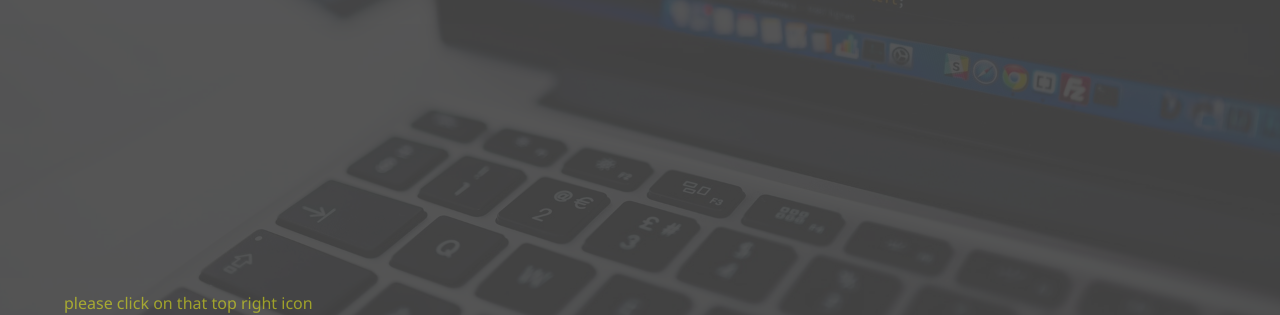
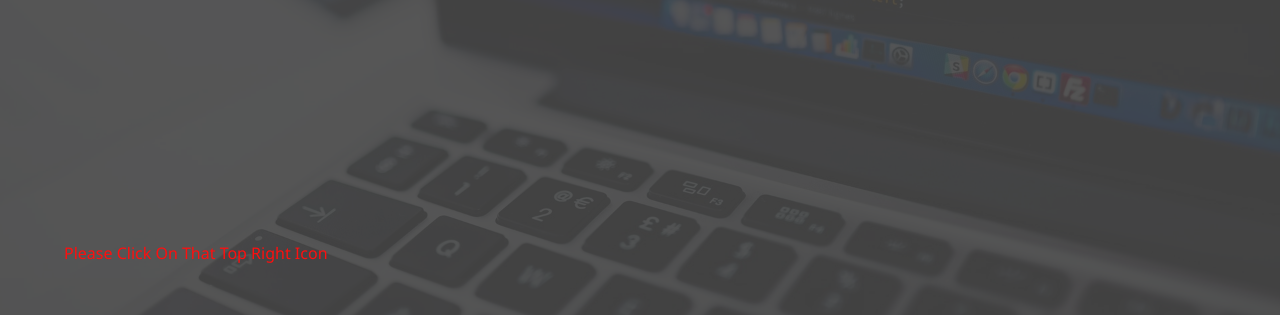
Before and after one commit to abiodunflb/portfolio, a plain HTML site: page index.html in a window 1280 px wide. Shown: the part 485-800 px from the top of the page. Drawn offline with Linux system fonts and the light colour scheme.

Commit message:
changed alert color

```diff
--- a/css/main.css
+++ b/css/main.css
@@ -134,11 +134,13 @@ h3 {
   h1.alert,
   h2.alert,
   h3.alert {
-    color: rgba(251, 255, 15, 0.5);
+    color: rgb(255, 15, 15);
     font-size: 1rem;
     font-weight: 400;
     position: absolute;
-    bottom: 0; }
+    bottom: 50px;
+    text-transform: capitalize;
+  }
 
 a {
   color: #fff;
```
